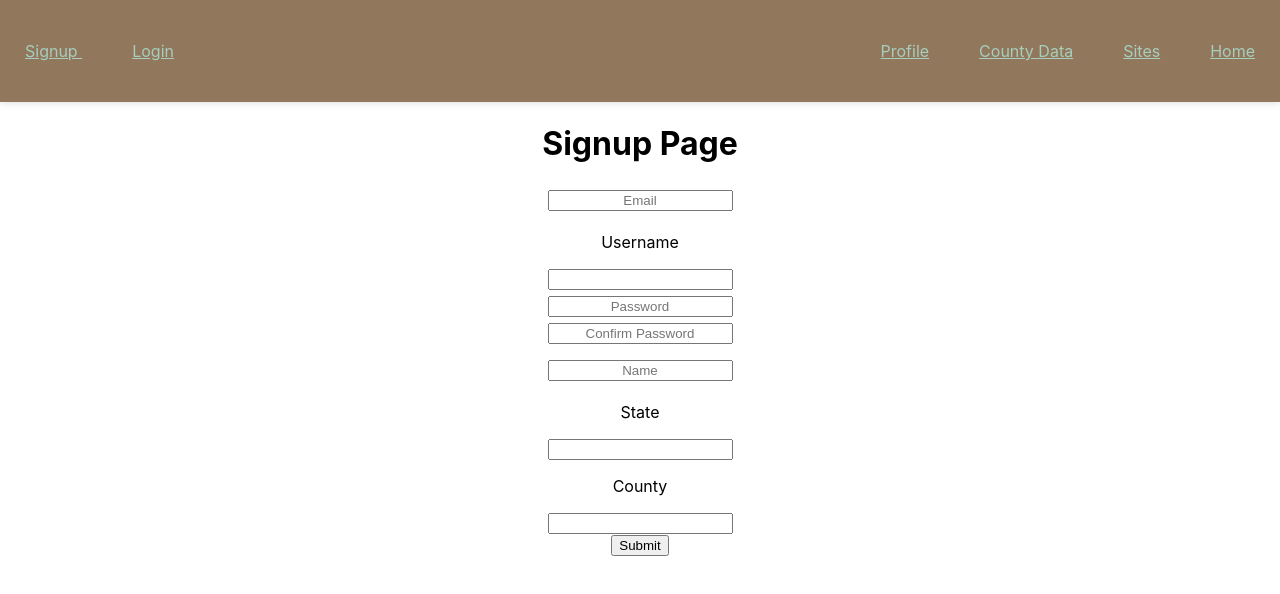
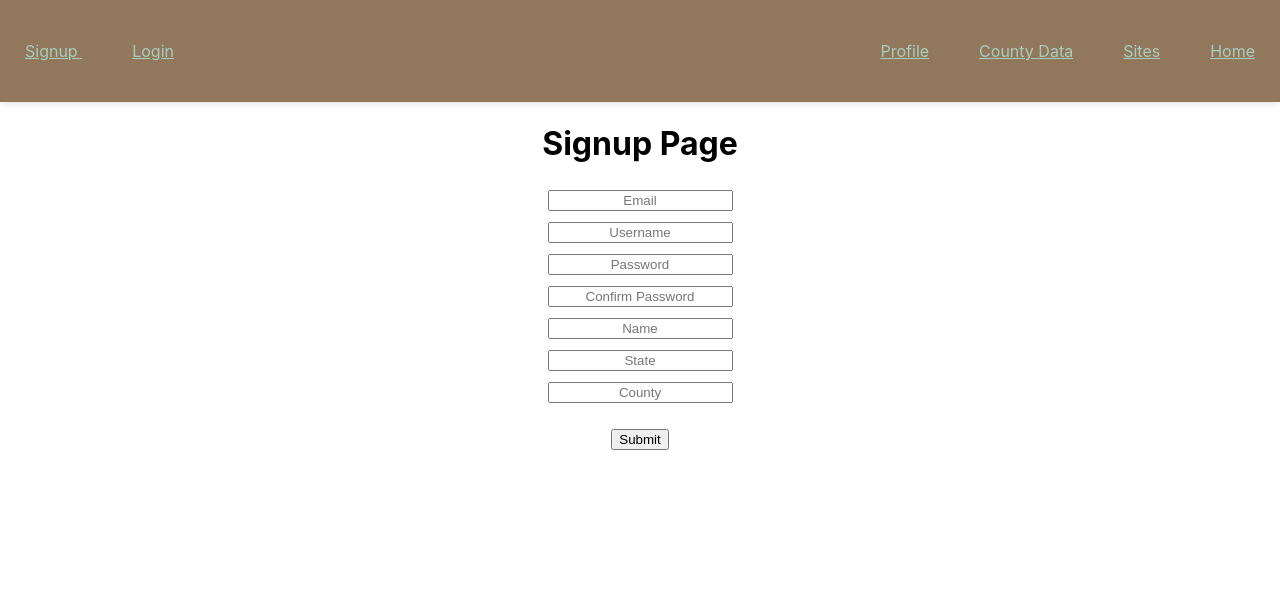
Before and after one commit to cspdevs000/viral-app, a React (Create React App) app: page /signup in a window 1280 px wide. Shown: the top 594 px of the page. Built offline with nearby package versions, Linux system fonts and the light colour scheme.

Commit message:
signup page pixed

```diff
--- a/src/App.js
+++ b/src/App.js
@@ -86,3 +86,6 @@ function App() {
 }
 
 export default App;
+
+//todo : implement comments to sites
+// styling
--- a/src/components/Profile.js
+++ b/src/components/Profile.js
@@ -1,5 +1,5 @@
-import './NavigationBar.css';
 import React from 'react';
+import { Navigate } from 'react-router-dom';
 import { Link } from 'react-router-dom';
 
 const Profile = (props) => {
@@ -13,6 +13,7 @@ const Profile = (props) => {
   if (currentTime >= expirationTime) {
     handleLogout();
     alert('Session has ended. Please login to continue.');
+    <Navigate to="/login"></Navigate>
   }
 
   const handleChange = (event) => {
--- a/src/components/Signup.js
+++ b/src/components/Signup.js
@@ -10,8 +10,10 @@ class Signup extends Component {
         this.state = {
             name: "",
             email: "",
+            userName: "",
             password: "",
             confirmPassword: "",
+            state: "",
             redirect: false,
         };
     }
@@ -28,6 +30,12 @@ class Signup extends Component {
         });
     }
 
+    handleUserName(e) {
+        this.setState({
+            userName: e.target.value,
+        });
+    }
+
     handlePassword(e) {
         this.setState({
             password: e.target.value,
@@ -37,6 +45,19 @@ class Signup extends Component {
     handleConfirmPassword(e) {
         this.setState({
             confirmPassword: e.target.value,
+        });
+    }
+
+    handleState(e) {
+        this.setState({
+            state: e.target.value,
+        });
+    }
+
+
+    handleCounty(e) {
+        this.setState({
+            county: e.target.value,
         });
     }
 
@@ -71,7 +92,6 @@ class Signup extends Component {
 
         return (
             <div>
-
                 <h1>Signup Page</h1>
                 <div>
                     <form onSubmit={this.handleSubmit.bind(this)}>
@@ -88,10 +108,19 @@ class Signup extends Component {
                                 />
                             </div>
                         </div>
-                        <label>
-                            <p>Username</p>
-                            <input type="text" name="userName" />
-                        </label>
+                        <div className="field">
+                            <div className="control">
+                                <input
+                                    type="text"
+                                    placeholder="Username"
+                                    autoComplete="username"
+                                    name="userName"
+                                    value={this.state.userName}
+                                    onChange={this.handleUserName.bind(this)}
+                                    required
+                                />
+                            </div>
+                        </div>
                         <div className="field">
                             <div className="control">
                                 <input
@@ -104,6 +133,7 @@ class Signup extends Component {
                                     required
                                 />
                             </div>
+                        </div>
                             <div className="field">
                                 <div className="control">
                                     <input
@@ -117,7 +147,6 @@ class Signup extends Component {
                                     />
                                 </div>
                             </div>
-                        </div>
                         <div className="field">
                             <div className="control">
                                 <input
@@ -131,14 +160,33 @@ class Signup extends Component {
                                 />
                             </div>
                         </div>
-                        <label>
-                            <p>State</p>
-                            <input type="text" name="state" />
-                        </label>
-                        <label>
-                            <p>County</p>
-                            <input type="text" name="county" />
-                        </label>
+                        <div className="field">
+                            <div className="control">
+                                <input
+                                    type="text"
+                                    placeholder="State"
+                                    autoComplete="state"
+                                    name="state"
+                                    value={this.state.state}
+                                    onChange={this.handleState.bind(this)}
+                                    required
+                                />
+                            </div>
+                        </div>
+                        <div className="field">
+                            <div className="control">
+                                <input
+                                    type="text"
+                                    placeholder="County"
+                                    autoComplete="county"
+                                    name="county"
+                                    value={this.state.county}
+                                    onChange={this.handleCounty.bind(this)}
+                                    required
+                                />
+                            </div>
+                        </div>
+                        <br></br>
                         <div>
                             <button type="submit">Submit</button>
                         </div>
```
